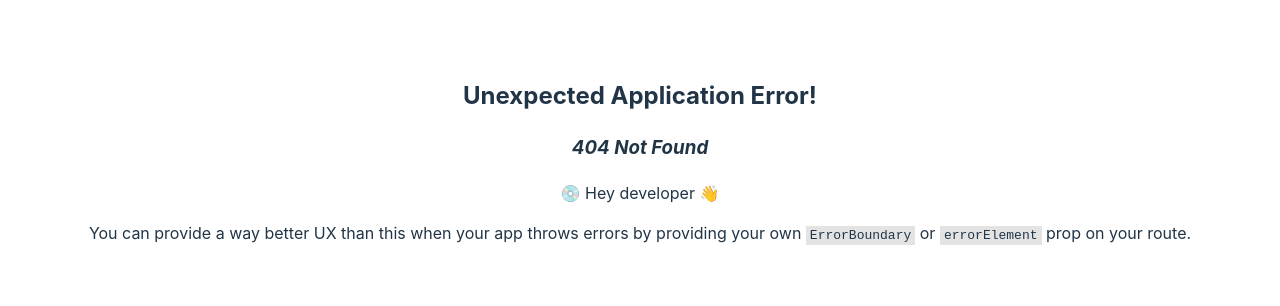
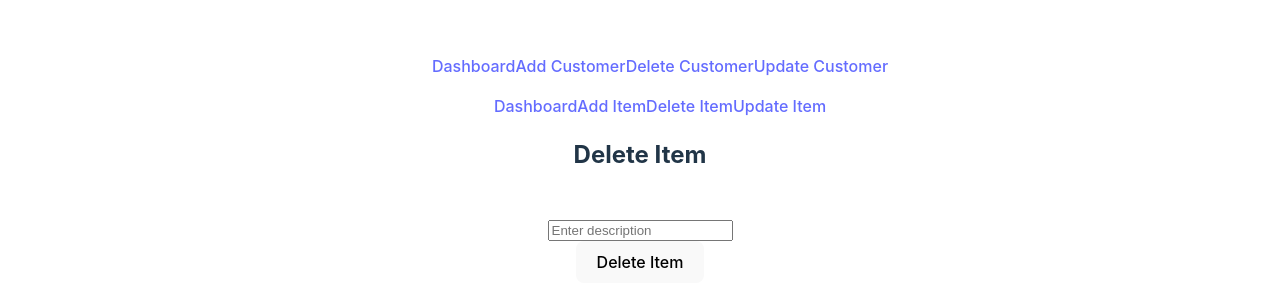
Before and after one commit to Veshon/React-Course-work-frontend-, a React (Vite) app: page /deleteItem in a window 1280 px wide. Before the commit this address had no page. Shown: the part 240-546 px from the top of the page. Built offline with nearby package versions, Linux system fonts and the light colour scheme.

Commit message:
Item CRUD Done

```diff
--- a/src/components/Modal.tsx
+++ b/src/components/Modal.tsx
@@ -1,35 +1,62 @@
-export function Modal(props,children) {
+export function Modal(props) {
     return (
         <>
             {props.isDelete ? (
+                // Delete modal
+                <input
+                    type="text"
+                    placeholder={props.deletePlaceholder || "Enter description"}
+                    onChange={(e) => props.setDescription(e.target.value)} // Set description for deletion
+                />
+            ) : (
+                // Create/Update modal
+                <>
+                    {props.setDescription && (
+                        <input
+                            type="text"
+                            placeholder="Description"
+                            onChange={(e) => props.setDescription(e.target.value)}
+                        />
+                    )}
+                    {props.setPrice && (
+                        <input
+                            type="number"
+                            placeholder="Price"
+                            onChange={(e) => props.setPrice(parseFloat(e.target.value))}
+                        />
+                    )}
+                    {props.setQty && (
+                        <input
+                            type="number"
+                            placeholder="Quantity"
+                            onChange={(e) => props.setQty(parseInt(e.target.value, 10))}
+                        />
+                    )}
+                    {props.setName && (
+                        <input
+                            type="text"
+                            placeholder="Name"
+                            onChange={(e) => props.setName(e.target.value)}
+                        />
+                    )}
+                    {props.setEmail && (
                         <input
                             type="text"
                             placeholder="Email"
                             onChange={(e) => props.setEmail(e.target.value)}
                         />
-            ) : (
-                <>
+                    )}
+                    {props.setPhone && (
                         <input
                             type="text"
-                        placeholder="name"
-                        onChange={(e) => props.setName(e.target.value)}
-                    />
-                    <input
-                        type="text"
-                        placeholder="email"
-                        onChange={(e) => props.setEmail(e.target.value)}
-                    />
-                    <input
-                        type="text"
-                        placeholder="phone"
+                            placeholder="Phone"
                             onChange={(e) => props.setPhone(e.target.value)}
                         />
+                    )}
                 </>
-    )
-}
-    <br/>
+            )}
+            <br />
             <button onClick={props.handleSubmit}>{props.children}</button>
         </>
-)
-    ;
+    );
 }
--- a/src/components/Navigation.tsx
+++ b/src/components/Navigation.tsx
@@ -12,6 +12,15 @@ export function Navigation() {
                         <Link to='/update'>Update Customer</Link>
                     </ul>
                 </nav>
+
+                <nav>
+                    <ul>
+                        <Link to='/'>Dashboard</Link>
+                        <Link to='/addItem'>Add Item</Link>
+                        <Link to='/deleteItem'>Delete Item</Link>
+                        <Link to='/updateItem'>Update Item</Link>
+                    </ul>
+                </nav>
             </header>
         </>
     )
--- /dev/null
+++ b/src/models/Item.ts
@@ -0,0 +1,12 @@
+export class Item {
+    id: number;
+    description: string;
+    price: number;
+    qty: number;
+
+    constructor(description: string, price: number, qty: number) {
+        this.description = description;
+        this.price = price;
+        this.qty = qty;
+    }
+}
--- a/src/pages/Dashboard.tsx
+++ b/src/pages/Dashboard.tsx
@@ -3,12 +3,15 @@ import {useDispatch, useSelector} from "react-redux";
 import {AppDispatch} from "../store/store.tsx";
 import {useEffect} from "react";
 import {getCustomers} from "../reducers/CustomerReducer.ts";
+import {getItems} from "../reducers/ItemReducer.ts";
+import {Item} from "../models/Item.ts";
 
 export function Dashboard() {
 
     const dispatch = useDispatch<AppDispatch>();
 
     const customers = useSelector((state)=>state.customer);
+    const items = useSelector((state)=>state.item);
 
     useEffect(() => {
         if (customers.length === 0) {
@@ -16,10 +19,17 @@ export function Dashboard() {
         }
     }, [dispatch, customers.length]);
 
+    useEffect(() => {
+        if (items.length === 0) {
+            dispatch(getItems());
+        }
+    }, [dispatch, items.length]);
+
     return (
         <>
             Dashboard
             {customers.map((customer: Customer) => (<div key={customer.email}>{customer.name + ' '+ customer.email + ' '+ customer.phone }</div>))}
+            {items.map((item: Item) => (<div key={item.description}>{item.price + ' '+ item.description + ' '+ item.qty }</div>))}
         </>
     );
 }
--- /dev/null
+++ b/src/pages/item/AddItem.tsx
@@ -0,0 +1,40 @@
+import { useNavigate } from "react-router";
+import { useState } from "react";
+import { Modal } from "../../components/Modal";
+import { useDispatch } from "react-redux";
+import { AppDispatch } from "../../store/store.tsx";
+import { Item } from "../../models/Item.ts";
+import { saveItem } from "../../reducers/ItemReducer.ts";
+
+export function AddItem() {
+    const dispatch = useDispatch<AppDispatch>();
+    const navigate = useNavigate();
+
+    const [description, setDescription] = useState("");
+    const [price, setPrice] = useState(0);
+    const [qty, setQty] = useState(0);
+
+    function handleSubmit() {
+        const newItem = new Item(description, price, qty);
+        dispatch(saveItem(newItem));
+        navigate("/");
+    }
+
+    return (
+        <>
+            <header>
+                <h2>Add Item</h2>
+            </header>
+            <br />
+
+            <Modal
+                handleSubmit={handleSubmit}
+                setDescription={setDescription} // Pass setter functions directly
+                setPrice={setPrice}
+                setQty={setQty}
+            >
+                Add Item
+            </Modal>
+        </>
+    );
+}
--- /dev/null
+++ b/src/pages/item/DeleteItem.tsx
@@ -0,0 +1,34 @@
+import { useNavigate } from "react-router";
+import { useState } from "react";
+import { AppDispatch } from "../../store/store.tsx";
+import { Modal } from "../../components/Modal";
+import { useDispatch } from "react-redux";
+import { deleteItem } from "../../reducers/ItemReducer.ts";
+
+export function DeleteItem() {
+    const navigate = useNavigate();
+    const dispatch = useDispatch<AppDispatch>();
+
+    const [description, setDescription] = useState("");
+
+    function handleSubmit() {
+        dispatch(deleteItem(description)); // Pass the description to delete the item
+        navigate("/");
+    }
+
+    return (
+        <>
+            <header>
+                <h2>Delete Item</h2>
+            </header>
+            <br />
+            <Modal
+                handleSubmit={handleSubmit}
+                isDelete={true}
+                setDescription={setDescription} // Pass setDescription directly
+            >
+                Delete Item
+            </Modal>
+        </>
+    );
+}
--- /dev/null
+++ b/src/pages/item/UpdateItem.tsx
@@ -0,0 +1,39 @@
+import { useNavigate } from "react-router";
+import { useState } from "react";
+import { AppDispatch } from "../../store/store.tsx";
+import { Modal } from "../../components/Modal";
+import { useDispatch } from "react-redux";
+import { Item } from "../../models/Item.ts";
+import { updateItem } from "../../reducers/ItemReducer.ts"; // Import the correct action
+
+export function UpdateItem() {
+    const navigate = useNavigate();
+    const dispatch = useDispatch<AppDispatch>();
+
+    const [description, setDescription] = useState("");
+    const [price, setPrice] = useState(0);
+    const [qty, setQty] = useState(0);
+
+    function handleSubmit() {
+        const updatedItem = new Item(description, price, qty); // Create the updated item object
+        dispatch(updateItem(updatedItem)); // Dispatch the correct Redux action
+        navigate("/"); // Navigate back to the main page
+    }
+
+    return (
+        <>
+            <header>
+                <h2>Update Item</h2>
+            </header>
+            <br />
+            <Modal
+                handleSubmit={handleSubmit}
+                setDescription={setDescription}
+                setPrice={setPrice}
+                setQty={setQty}
+            >
+                Update Item
+            </Modal>
+        </>
+    );
+}
--- /dev/null
+++ b/src/reducers/ItemReducer.ts
@@ -0,0 +1,118 @@
+import {Item} from "../models/Item.ts";
+import axios from "axios";
+import {createAsyncThunk, createSlice, PayloadAction} from "@reduxjs/toolkit";
+
+export const initialState : Item[] = [];
+
+const api = axios.create({
+    baseURL : "http://localhost:3000/item"
+})
+
+export const saveItem = createAsyncThunk(
+    'item/saveItem',
+    async (item: Item) => {
+        try {
+            const response = await api.post('/addItem', item);
+            return response.data;
+        } catch (error) {
+            return console.log('error',error)
+        }
+    }
+);
+
+export const deleteItem = createAsyncThunk(
+    'item/deleteItem',
+    async (id : string) =>{
+        try{
+            const response = await api.delete(`/deleteItem/${id}`);
+            return response.data;
+        }catch(err){
+            console.log(err);
+        }
+    }
+)
+
+export const updateItem  = createAsyncThunk(
+    'item/updateItem',
+    async (item : Item) =>{
+        try{
+            const response = await api.put(`/updateItem/${item.id}`,item);
+            return response.data;
+        }catch(err){
+            console.log(err);
+        }
+    }
+)
+
+export const getItems = createAsyncThunk(
+    'item/getItems',
+    async ()=>{
+        try{
+            const response = await api.get('/view');
+            return response.data;
+        }catch(err){
+            console.log(err);
+        }
+    }
+)
+
+const itemSlice = createSlice({
+    name : 'item',
+    initialState,
+    reducers:{
+        addItem(state, action:PayloadAction<Item>){
+            state.push(action.payload);
+        }
+    },
+    extraReducers: (builder) => {
+        builder
+            .addCase(saveItem.fulfilled, (state, action) => {
+                state.push(action.payload);
+            })
+            .addCase(saveItem.rejected, (state, action) => {
+                console.error("Failed to save item:", action.payload);
+            })
+            .addCase(saveItem.pending, (state, action) => {
+                console.error("Pending");
+            });
+        builder
+            .addCase(deleteItem.rejected, (state, action) => {
+                console.error("Failed to delete item:", action.payload);
+            })
+            .addCase(deleteItem.fulfilled, (state, action) => {
+                return state = state.filter((item:Item)=> item.description !== action.payload.description);
+            })
+            .addCase(deleteItem.pending, (state, action) => {
+                console.log("Pending delete item",action.payload);
+            });
+        builder
+            .addCase(updateItem.rejected, (state, action) => {
+                console.error("Failed to update item:", action.payload);
+            })
+            .addCase(updateItem.fulfilled, (state, action) => {
+                const item = state.find((item:Item) => item.description === action.payload.email);
+                if (item) {
+                    item.price = action.payload.price;
+                    item.qty = action.payload.qt;
+                }
+            })
+            .addCase(updateItem.pending, (state, action) => {
+                console.log("Pending update item:", action.payload);
+            });
+        builder
+            .addCase(getItems.fulfilled, (state, action) => {
+                action.payload.map((item:Item) => {
+                    state.push(item);
+                })
+            })
+            .addCase(getItems.pending, (state, action) => {
+                console.log("Pending get item:", action.payload);
+            })
+            .addCase(getItems.rejected, (state, action) => {
+                console.error("Failed to save item:", action.payload);
+            })
+    }
+});
+
+export const {addItem}  = itemSlice.actions;
+export default itemSlice.reducer;
--- a/src/store/store.tsx
+++ b/src/store/store.tsx
@@ -1,9 +1,11 @@
 import {configureStore} from "@reduxjs/toolkit";
 import customerReducer from "../reducers/CustomerReducer.ts";
+import itemReducer from "../reducers/ItemReducer.ts";
 
 export const store = configureStore({
     reducer :{
-        customer : customerReducer
+        customer : customerReducer,
+        item : itemReducer
     }
 })
 
```
Also changed, not shown: src/App.tsx (+8 -1 lines). Lines whose indentation alone changed are shown as unchanged.
